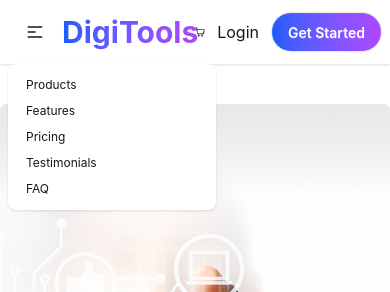
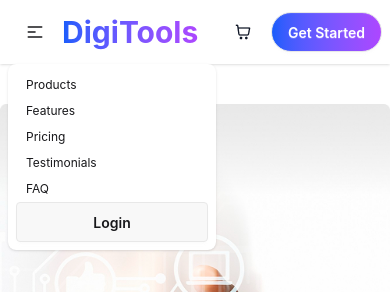
Before and after one commit to neya-mul/Assignment-6, a React (Vite) app: page / in a window 390 px wide. Both pictures are taken after a click on the button 35 px from the left and 32 px from the top of the page. Shown: the top 292 px of the page. Built offline with nearby package versions, Linux system fonts and the light colour scheme.

Commit message:
navbar updated

```diff
--- a/src/components/Navbar.jsx
+++ b/src/components/Navbar.jsx
@@ -1,7 +1,7 @@
 import cart from "../images/products/shopping-cart.png"
 import { FaCartShopping } from 'react-icons/fa6'
 
-export default function Navbar({isAdded, setIsAdded}) {
+export default function Navbar({ isAdded, setIsAdded }) {
 
 
     return (
@@ -20,6 +20,7 @@ export default function Navbar({isAdded, setIsAdded}) {
                         <li><a>Pricing</a></li>
                         <li><a>Testimonials</a></li>
                         <li><a>FAQ</a></li>
+                        <button className="btn">Login</button>
                         {/* <li><a>Item 3</a></li> */}
                     </ul>
                 </div>
@@ -36,8 +37,8 @@ export default function Navbar({isAdded, setIsAdded}) {
             </div>
             <div className="navbar-end gap-3">
                 <button className='flex items-center'><img src={cart} alt="" />
-                    <span className={`mb-6 ${isAdded.length>0 ? 'bg-red-400' : ''} p-1 rounded-full text-sm text-white`}>{isAdded.length>0? `${isAdded.length}` : null}</span> </button>
-                <button>Login</button>
+                    <span className={`mb-6 ${isAdded.length > 0 ? 'bg-red-400' : ''} p-1 rounded-full text-sm text-white`}>{isAdded.length > 0 ? `${isAdded.length}` : null}</span> </button>
+                <button className="hidden lg:block">Login</button>
                 <a className="btn bg-linear-to-r from-blue-600 to-purple-500 text-white rounded-4xl">Get Started</a>
             </div>
         </div>
```
